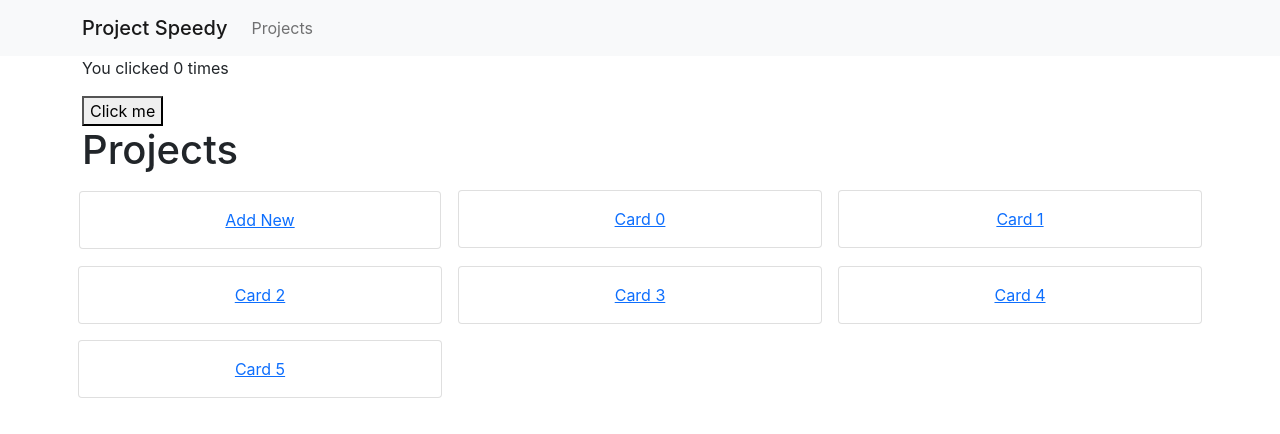
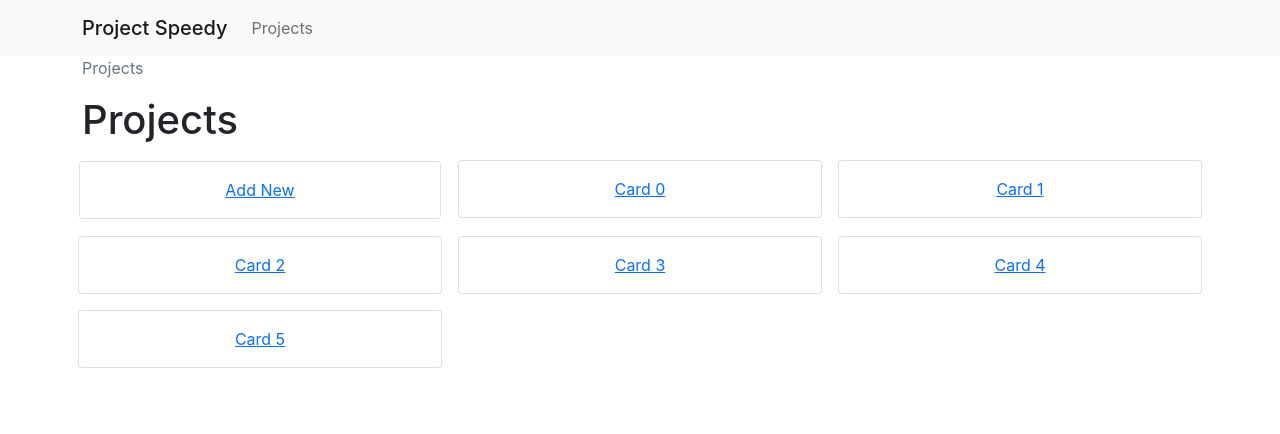
Before and after one commit to tmatt95/ProjectSpeedy, a React (Create React App) app in the folder Code/Front End/React/project-speedy/: page / in a window 1280 px wide. Shown: the top 434 px of the page. Built offline with nearby package versions, Linux system fonts and the light colour scheme.

Commit message:
breadcrumbs now work

```diff
--- a/Code/Front End/React/project-speedy/src/App.js
+++ b/Code/Front End/React/project-speedy/src/App.js
@@ -1,6 +1,7 @@
 import React, { useState } from 'react';
 import { Projects } from './Pages/Projects';
 import { Project } from './Pages/Project';
+import { BreadCrumbs } from './Components/BreadCrumbs';
 import {
   BrowserRouter as Router,
   Switch,
@@ -15,9 +16,10 @@ import {
  */
 function GlobalMessage({ message }) {
   if (message !== "") {
-    let classes = `alert ${message.class}`;
+    let classes = `alert alert-dismissible fade show ${message.class}`;
     return <div className={classes} role="alert">
       {message.message}
+      <button type="button" className="btn-close" data-bs-dismiss="alert" aria-label="Close"></button>
     </div>;
   }
   else {
@@ -26,8 +28,14 @@ function GlobalMessage({ message }) {
 }
 
 export default function App() {
-  const [count, setCount] = useState(0);
+  // Used to store page messages.
   const [message, setMessage] = useState("");
+
+  // Used to store the data used to generate the breadcrumbs for the page.
+  const [breadCrumbs, setBreadCrumbs] = useState([
+    {text: "Projects", address:"/"}
+  ]);
+
   return (
     <>
       <Router>
@@ -50,11 +58,15 @@ export default function App() {
         <div className="container">
           <div className="row">
             <div className="col">
+              <BreadCrumbs breadCrumbs={breadCrumbs} />
+            </div>
+          </div>
+        </div>
+
+        <div className="container">
+          <div className="row">
+            <div className="col">
               <GlobalMessage message={message} />
-              <p>You clicked {count} times</p>
-              <button onClick={() => setCount(count + 1)}>
-                Click me
-              </button>
             </div>
           </div>
         </div>
@@ -62,10 +74,10 @@ export default function App() {
         <div className="container">
           <Switch>
             <Route path="/project">
-            <ProjectSection globalMessage={(alertMessage) => setMessage(alertMessage)} />
+              <ProjectSection breadCrumbs={breadCrumbs} setBreadCrumbs={(breadCrumbs) =>{setBreadCrumbs(breadCrumbs)}} globalMessage={(alertMessage) => setMessage(alertMessage)} />
             </Route>
             <Route path="/">
-            <Projects globalMessage={(alertMessage) => setMessage(alertMessage)} />
+              <Projects breadCrumbs={breadCrumbs} setBreadCrumbs={(breadCrumbs) =>{setBreadCrumbs(breadCrumbs)}}  globalMessage={(alertMessage) => setMessage(alertMessage)} />
             </Route>
           </Switch>
         </div>
@@ -78,7 +90,7 @@ export default function App() {
  * Contains links to the project section of the application.
  * @param {*} props Properties sent into the section.
  */
-function ProjectSection(props) {
+function ProjectSection({ setBreadCrumbs, breadCrumbs, globalMessage }) {
   let match = useRouteMatch();
   return (
     <div>
@@ -90,7 +102,7 @@ function ProjectSection(props) {
           <h3>Bet id not supplied</h3>
         </Route>
         <Route path={`${match.path}/:projectId`}>
-          <Project globalMessage={props.globalMessage} />
+          <Project breadCrumbs={breadCrumbs} setBreadCrumbs={(breadCrumbs) => {setBreadCrumbs(breadCrumbs)}} globalMessage={globalMessage} />
         </Route>
         <Route path={match.path}>
           <h3>Project Id not supplied</h3>
--- /dev/null
+++ b/Code/Front End/React/project-speedy/src/Components/BreadCrumbs.js
@@ -0,0 +1,34 @@
+import React from 'react';
+import { Link } from "react-router-dom";
+
+/**
+* Will render a breadcrumb.
+* @param {props} props Object properties
+*/
+export function BreadCrumb({ address, text, isLast }) {
+    if(isLast === false){
+        return <>
+            <li className="breadcrumb-item"><Link to={address}>{text}</Link></li>
+        </>
+    } else{
+        return <>
+            <li className="breadcrumb-item active" aria-current="page">{text}</li>
+        </>
+    }
+}
+
+/**
+ * Will render the bread crumbs.
+ * @param {*} param0
+ */
+export function BreadCrumbs({ breadCrumbs }) {
+    return <>
+        <nav aria-label="breadcrumb">
+            <ol className="breadcrumb">
+            {breadCrumbs.map((breadCrumb, index) =>
+                <BreadCrumb key={index} {...breadCrumb} isLast={(index+1 === breadCrumbs.length)} />
+            )}
+            </ol>
+        </nav>
+    </>
+}
--- a/Code/Front End/React/project-speedy/src/Pages/Project.js
+++ b/Code/Front End/React/project-speedy/src/Pages/Project.js
@@ -1,13 +1,26 @@
-import React, { useState } from 'react';
+import React, { useState, useEffect } from 'react';
 import { useParams } from "react-router-dom";
 import * as bootstrap from 'bootstrap';
 import { CardGrid } from '../Components/CardGrid'
 
-export function Project({ globalMessage }) {
+export function Project({ setBreadCrumbs, breadCrumbs, globalMessage }) {
     /**
      * GET parameters.
      */
     let { projectId } = useParams();
+
+    /**
+     * Used to run code only once on page load.
+     */
+    const [runOnce, setRunOnce] = useState(false);
+    useEffect(() => {
+        if(runOnce === false){
+            document.title = `Project ${projectId}`;
+            setBreadCrumbs(breadCrumbs.concat([{ address:"test", text:"text test" }]));
+            setRunOnce(true);
+        }
+    }, [runOnce, setBreadCrumbs, breadCrumbs, projectId]);
+
 
     /**
      * Dummy data containing exisiting bets.
--- a/Code/Front End/React/project-speedy/src/Pages/Projects.js
+++ b/Code/Front End/React/project-speedy/src/Pages/Projects.js
@@ -1,8 +1,8 @@
-import React, { useState } from 'react';
+import React, { useState, useEffect } from 'react';
 import * as bootstrap from 'bootstrap';
 import { CardGrid } from '../Components/CardGrid'
 
-export function Projects({ globalMessage }) {
+export function Projects({ setBreadCrumbs, breadCrumbs, globalMessage }) {
     const [projects, setTest] = useState([
         { name: "Card 0", address: "/project/1" },
         { name: "Card 1", address: "/project/2" },
@@ -10,8 +10,20 @@ export function Projects({ globalMessage }) {
         { name: "Card 3", address: "/project/4" },
         { name: "Card 4", address: "/project/5" },
         { name: "Card 5", address: "/project/6" }]);
-    const addItem = (name) => setTest(projects.concat({ name: `Card ${projects.length} - ${name}` }));
+    const addItem = (name) => setTest(projects.concat({ name: `${name}` }));
     const [newProjectName, setNewProjectName] = useState("");
+
+    /**
+     * Used to run code only once on page load.
+     */
+    const [runOnce, setRunOnce] = useState(false);
+    useEffect(() => {
+        if(runOnce === false){
+            document.title = `Projects`;
+            setBreadCrumbs([{text: "Projects", address:"/" }]);
+            setRunOnce(true);
+        }
+    }, [runOnce, setBreadCrumbs, breadCrumbs]);
 
     /**
      * Create New Project
```
Lines whose indentation alone changed are shown as unchanged.
